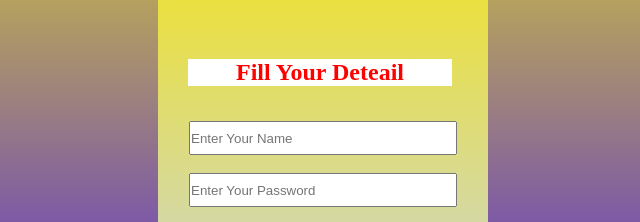
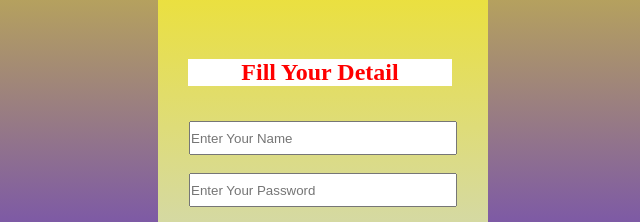
Before and after one commit to D-dheeraj/Simple-validation-form, a plain HTML site: page index.html in a window 1280 px wide. Shown: the part 296-518 px from the top of the page, 602-1242 px from the left. Drawn offline with Linux system fonts and the light colour scheme.

Commit message:
Update index.html

```diff
--- a/index.html
+++ b/index.html
@@ -98,7 +98,7 @@
     <div class="container">
 
         <div class="centre">
-            <h2>Fill Your Deteail</h2>
+            <h2>Fill Your Detail</h2>
             <img src="logo.jpg" alt="">
             <form action="">
                 <input type="Name" name="" id="text" placeholder="Enter Your Name" />
```
